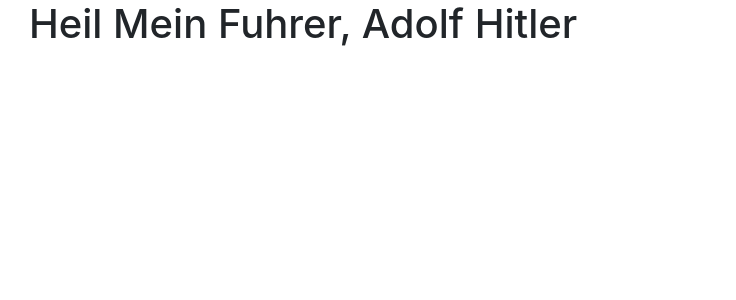
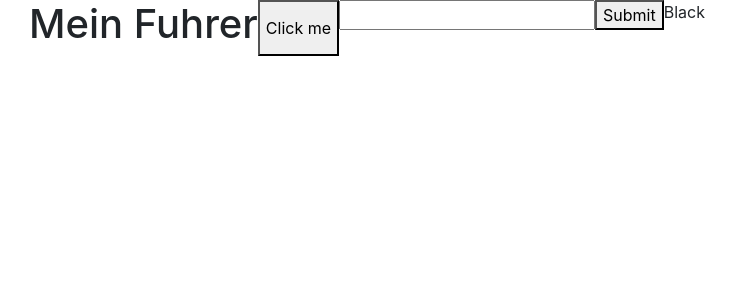
Before and after one commit to abp437/Javascript-Assignments, a React app in the folder redux-starter/: page / in a window 1280 px wide. Shown: the top 300 px of the page, without its empty margins (56-792 px from the left). Built offline with nearby package versions, Linux system fonts and the light colour scheme.

Commit message:
Utils file added and Static Methods explored in JS

```diff
--- a/redux-starter/package.json
+++ b/redux-starter/package.json
@@ -27,6 +27,7 @@
     "html-webpack-plugin": "^3.2.0",
     "mini-css-extract-plugin": "^0.4.0",
     "node-sass": "^4.8.3",
+    "react-hot-loader": "^4.8.0",
     "sass-loader": "^7.0.1",
     "style-loader": "^0.20.3",
     "uglifyjs-webpack-plugin": "^2.1.2",
--- /dev/null
+++ b/redux-starter/src/components/Ninja.jsx
@@ -0,0 +1,20 @@
+import PropTypes from 'prop-types';
+
+const Ninja = (props) => {
+  const { belt, } = props;
+  return (
+    <div>
+      <span>{belt}</span>
+    </div>
+  );
+};
+
+Ninja.propTypes = {
+  belt: PropTypes.string,
+};
+
+Ninja.defaultProps = {
+  belt: 'White',
+};
+
+export default Ninja;
--- a/redux-starter/src/components/app.jsx
+++ b/redux-starter/src/components/app.jsx
@@ -1,18 +1,41 @@
 import ReactDOM from 'react-dom';
+import { log, grabElement } from '../utils/utils';
+import Ninja from './Ninja';
 
 class App extends React.Component {
+  static handleButtonClick(event) {
+    log(event.target, Math.random(200) * 100);
+  }
+
+  static handleSubmit(event) {
+    event.preventDefault();
+    log(`Form Submitted ${grabElement('es6-features').value}`);
+  }
+
   constructor(props) {
     super(props);
     this.state = {
-      textContent: 'Heil Mein Fuhrer, Adolf Hitler',
+      name: 'Mein Fuhrer',
     };
   }
 
+  handleChange(event) {
+    this.setState({
+      name: event.target.value,
+    });
+  }
+
   render() {
-    const { textContent, } = this.state;
+    const { name, } = this.state;
     return (
       <div className="d-flex container">
-        <h1>{textContent}</h1>
+        <h1>{name}</h1>
+        <button type="button" onClick={App.handleButtonClick}>Click me</button>
+        <form onSubmit={App.handleSubmit}>
+          <input type="text" id="es6-features" onChange={this.handleChange.bind(this)} />
+          <button type="submit">Submit</button>
+        </form>
+        <Ninja belt="Black" />
       </div>
     );
   }
--- /dev/null
+++ b/redux-starter/src/utils/utils.js
@@ -0,0 +1,2 @@
+export const log = content => console.log(content),
+  grabElement = id => document.getElementById(id);
```
Also changed, not shown: redux-starter/src/stylesheets/main.sass (line endings or trailing spaces), 1 other file (tests, documents, lock files or other folders).
